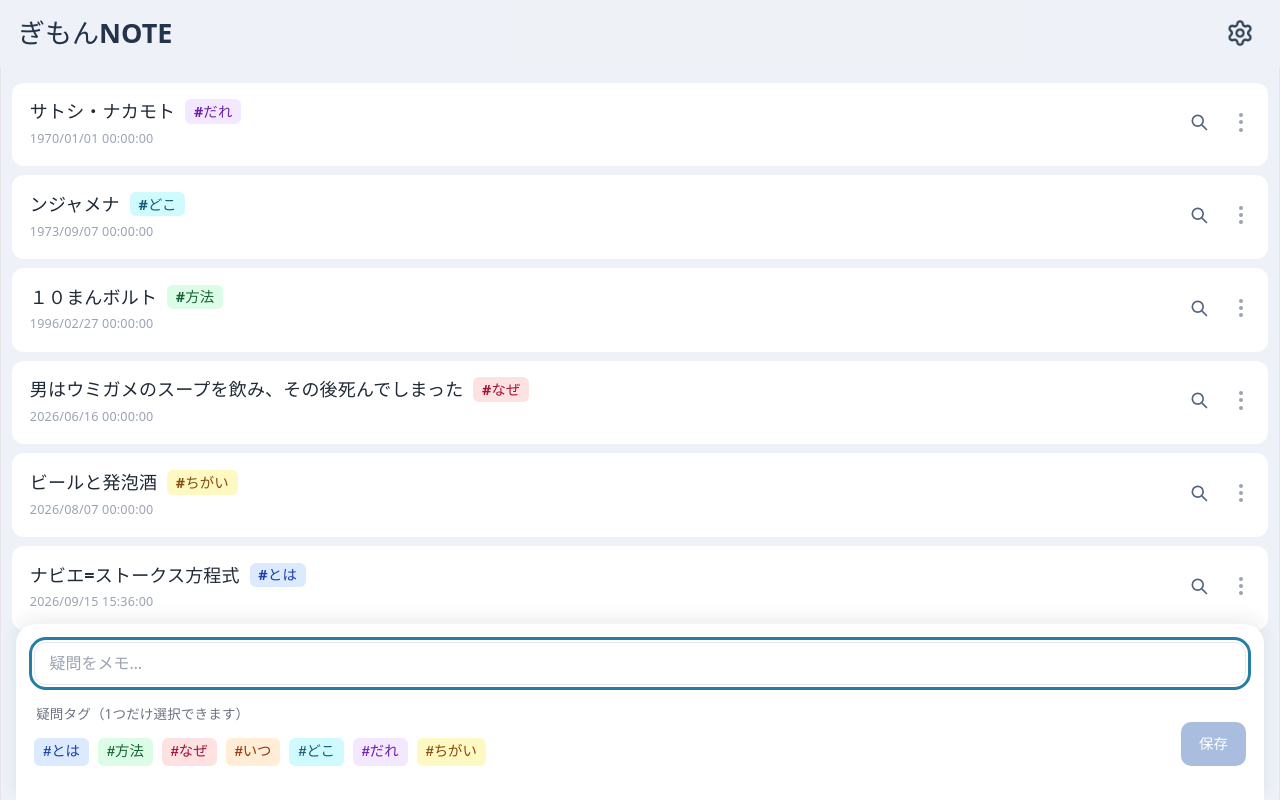
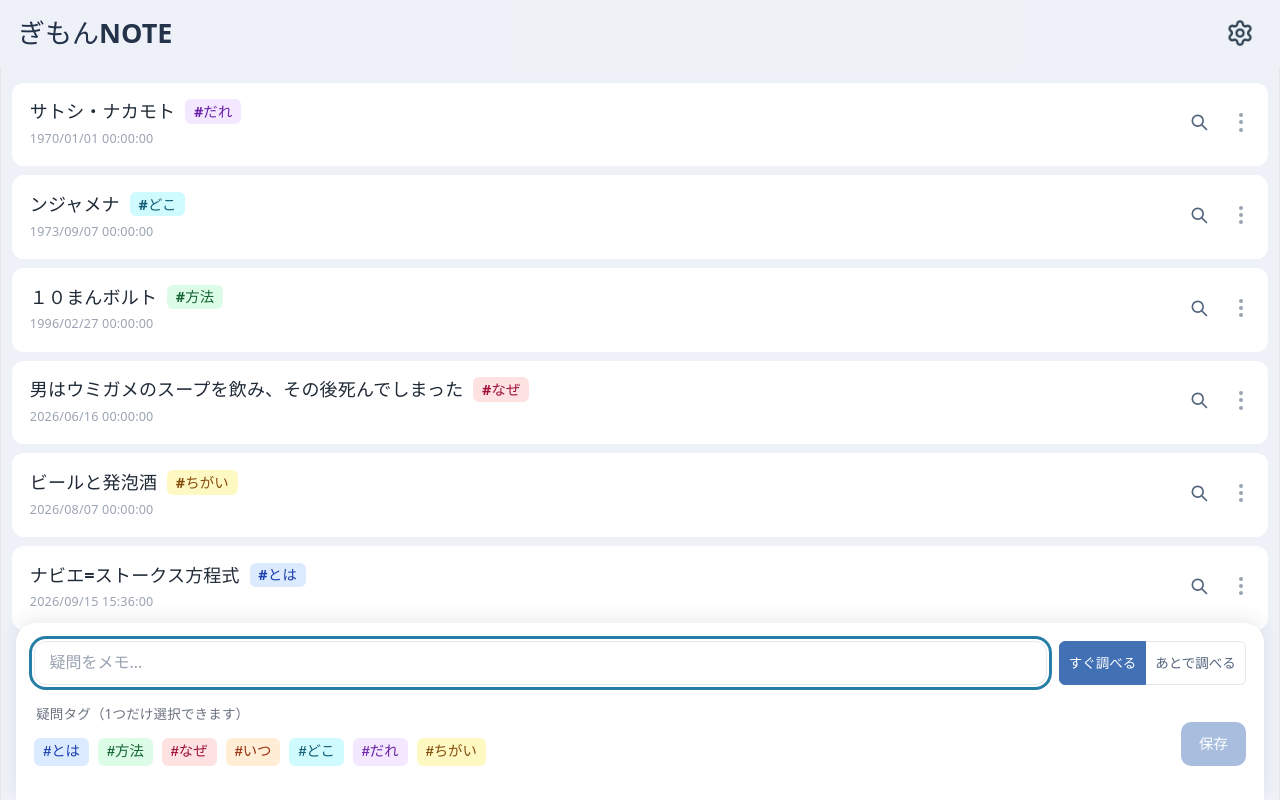
Before and after one commit to ak-2302/forgechu, a React (Vite) app in the folder vite-project/: page / in a window 1280 px wide. Built offline with nearby package versions, Linux system fonts and the light colour scheme.

Commit message:
すぐ調べる/後で調べるトグルボタンの追加

```diff
--- a/vite-project/src/App.css
+++ b/vite-project/src/App.css
@@ -151,7 +151,7 @@ body:has(.memo-editor.is-open) {
 .memo-editor-input {
   flex: 1;
   min-width: 0;
-  min-height: 2.4rem;
+  min-height: 44px;
   box-sizing: border-box;
   padding: 0.5rem 0.8rem;
   border: 1px solid #e3e8f0;
--- a/vite-project/src/App.tsx
+++ b/vite-project/src/App.tsx
@@ -2,6 +2,7 @@ import { useEffect, useRef, useState, type TouchEvent } from 'react';
 import './App.css';
 import settings from './assets/settings.png';
 import MemoCard from './components/MemoCard';
+import SearchModeToggle, { type SearchMode } from './components/SearchModeToggle';
 import { answerFor } from './search/answer';
 import { summarize } from './search/summarize';
 import type { MemoSearch, SelectedArticle, WikipediaArticle } from './search/types';
@@ -9,7 +10,7 @@ import { fetchArticle, searchWikipedia } from './search/wikipedia';
 import { TAGS, TAG_KEY, type Tag } from './tags';
 
 function App() {
-  const [memos, setMemos] = useState<{ id: string; textData: string; date: string; tags: Tag[]; searchMode?: 'now'; search?: MemoSearch }[]>([
+  const [memos, setMemos] = useState<{ id: string; textData: string; date: string; tags: Tag[]; searchMode?: SearchMode; search?: MemoSearch }[]>([
     { id: 'initial-1', textData: 'サトシ・ナカモト', date: '1970/01/01 00:00:00', tags: ['だれ'] },
     { id: 'initial-2', textData: 'ンジャメナ', date: '1973/09/07 00:00:00', tags: ['どこ'] },
     { id: 'initial-3', textData: '１０まんボルト', date: '1996/02/27 00:00:00', tags: ['方法'] },
@@ -19,6 +20,7 @@ function App() {
   ]);
   const [text, setText] = useState('');
   const [selectedTag, setSelectedTag] = useState<Tag | null>(null);
+  const [searchMode, setSearchMode] = useState<SearchMode>('now');
   const [isEditorOpen, setIsEditorOpen] = useState(true);
   const editorRef = useRef<HTMLElement>(null);
   const settingsRef = useRef<HTMLDialogElement>(null);
@@ -85,6 +87,12 @@ function App() {
     inputRef.current?.focus();
   };
 
+  const changeSearchMode = (mode: SearchMode) => {
+    if (!isEditorOpen) return;
+    setSearchMode(mode);
+    inputRef.current?.focus();
+  };
+
   const updateSearch = (id: string, search: MemoSearch) => {
     setMemos(current => current.map(memo => memo.id === id ? { ...memo, search } : memo));
   };
@@ -130,11 +138,9 @@ function App() {
     const pad = (value: number) => String(value).padStart(2, '0');
     const date = `${now.getFullYear()}/${pad(now.getMonth() + 1)}/${pad(now.getDate())} ${pad(now.getHours())}:${pad(now.getMinutes())}:${pad(now.getSeconds())}`;
     const id = crypto.randomUUID();
-    setMemos(current => [
-      ...current,
-      { id, textData: text.trim(), date, tags: selectedTag ? [selectedTag] : [], searchMode: 'now', search: { status: 'loading' } },
-    ]);
-    runSearch(id, text.trim(), selectedTag);
+    const memo = { id, textData: text.trim(), date, tags: selectedTag ? [selectedTag] : [], searchMode };
+    setMemos(current => [...current, searchMode === 'now' ? { ...memo, search: { status: 'loading' } } : memo]);
+    if (searchMode === 'now') runSearch(id, text.trim(), selectedTag);
     setText('');
     setSelectedTag(null);
     setIsEditorOpen(false);
@@ -186,6 +192,7 @@ function App() {
               onChange={event => setText(event.target.value)}
               rows={1}
             />
+            <SearchModeToggle value={searchMode} onChange={changeSearchMode} />
           </div>
           <div className="memo-editor-bottom">
             <fieldset className="question-tags">
--- /dev/null
+++ b/vite-project/src/components/SearchModeToggle.css
@@ -0,0 +1,41 @@
+.search-mode-toggle {
+    display: inline-flex;
+    flex-shrink: 0;
+}
+
+.search-mode-toggle-button {
+    box-sizing: border-box;
+    min-height: 44px;
+    margin: 0;
+    padding: 0 0.5rem;
+    border: 1px solid #e3e8f0;
+    border-radius: 6px 0 0 6px;
+    background: #fff;
+    color: #52647c;
+    font: inherit;
+    font-size: 0.75rem;
+    font-weight: 700;
+    white-space: nowrap;
+    cursor: pointer;
+}
+
+.search-mode-toggle-button + .search-mode-toggle-button {
+    border-left: 0;
+    border-radius: 0 6px 6px 0;
+}
+
+.search-mode-toggle-button:hover {
+    background: #eef2f8;
+}
+
+.search-mode-toggle-button[aria-pressed="true"] {
+    border-color: #4170b5;
+    background: #4170b5;
+    color: #fff;
+}
+
+@media (max-width: 480px) {
+    .search-mode-toggle-suffix {
+        display: none;
+    }
+}
--- /dev/null
+++ b/vite-project/src/components/SearchModeToggle.tsx
@@ -0,0 +1,30 @@
+import "./SearchModeToggle.css";
+
+export type SearchMode = "now" | "later";
+
+const SearchModeToggle = (props: { value: SearchMode; onChange: (value: SearchMode) => void }) => (
+  <div className="search-mode-toggle" role="group" aria-label="調べるタイミング">
+    <button
+      className="search-mode-toggle-button"
+      type="button"
+      aria-label="すぐ調べる"
+      aria-pressed={props.value === "now"}
+      onPointerDown={event => event.preventDefault()}
+      onClick={() => props.onChange("now")}
+    >
+      すぐ<span className="search-mode-toggle-suffix">調べる</span>
+    </button>
+    <button
+      className="search-mode-toggle-button"
+      type="button"
+      aria-label="あとで調べる"
+      aria-pressed={props.value === "later"}
+      onPointerDown={event => event.preventDefault()}
+      onClick={() => props.onChange("later")}
+    >
+      あとで<span className="search-mode-toggle-suffix">調べる</span>
+    </button>
+  </div>
+);
+
+export default SearchModeToggle;
```
